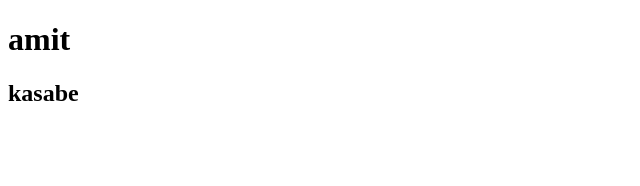
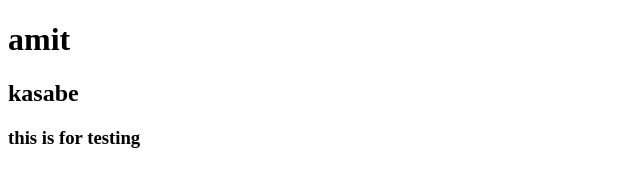
Before and after one commit to amitskasabe/testcodeseedrepo, a plain HTML site: page index.html in a window 1280 px wide. Shown: the whole page, without its empty margins (0-640 px from the left). Drawn offline with Linux system fonts and the light colour scheme.

Commit message:
new change

```diff
--- a/index.html
+++ b/index.html
@@ -8,5 +8,6 @@
 <body>
     <h1>amit</h1>
     <h2>kasabe</h2>
+    <h3> this is for testing</h3>
 </body>
 </html>
```
